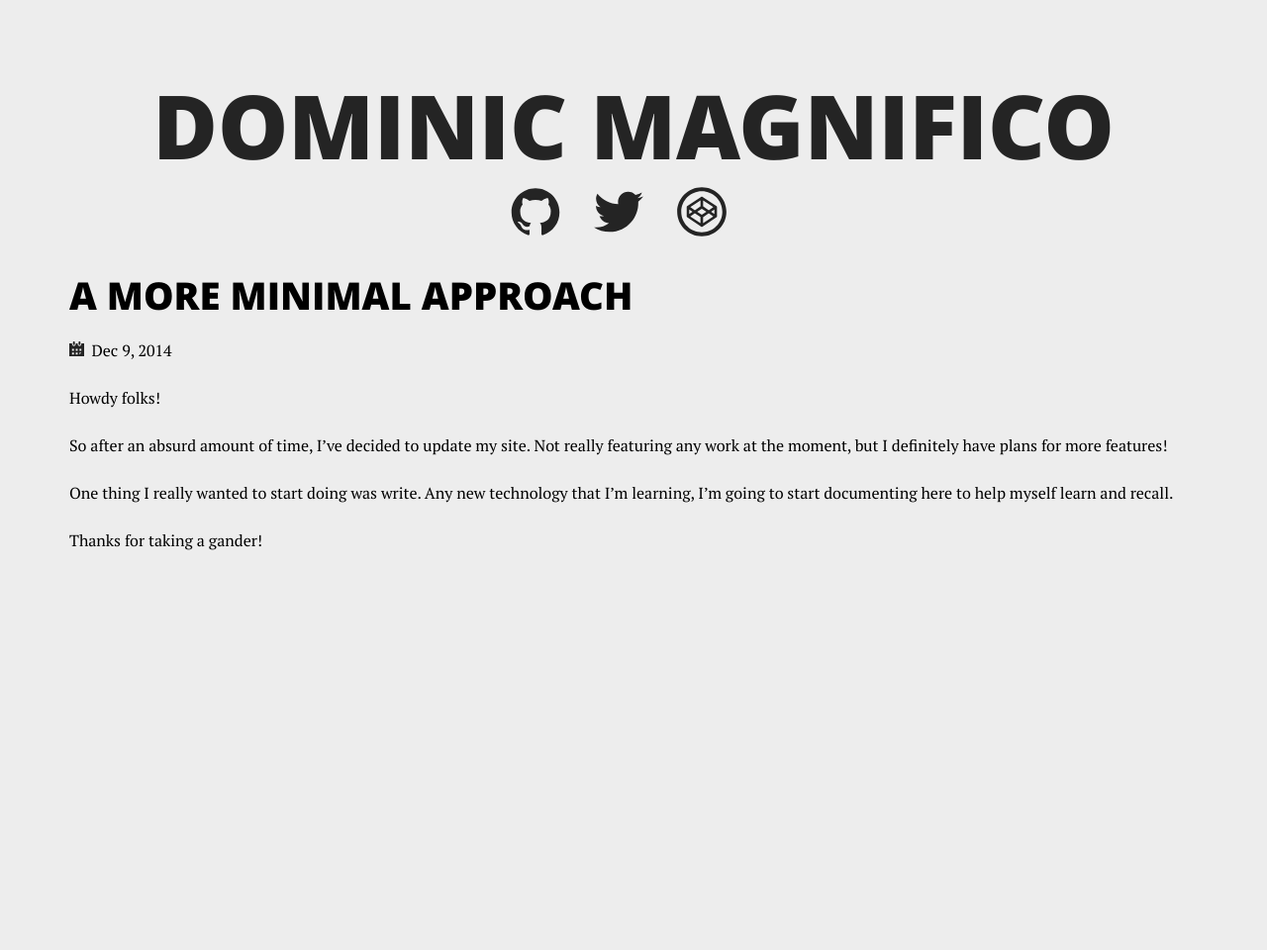
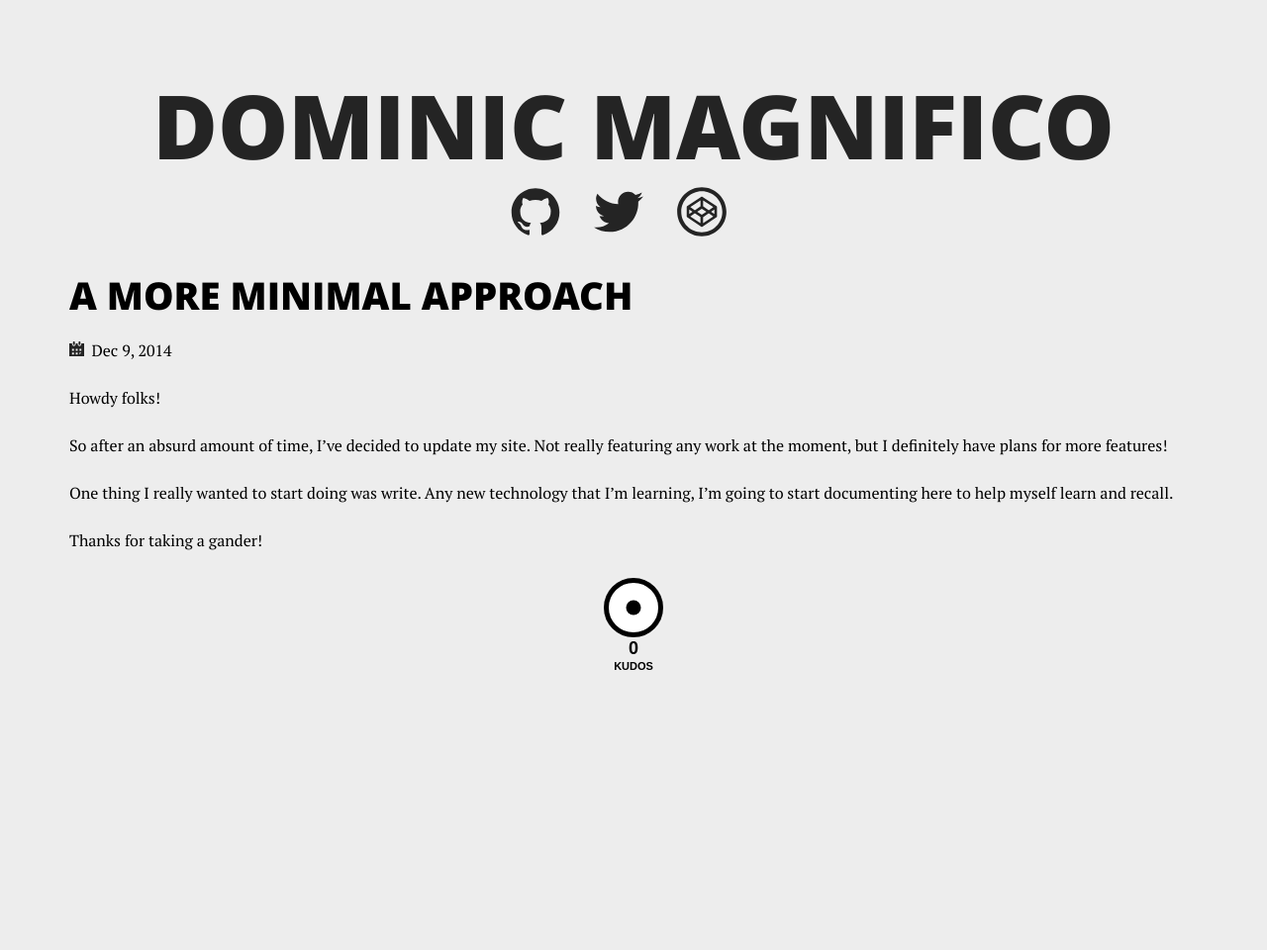
Before and after one commit to magnificode/dommagnifi.co, a Jekyll site: the page built from _posts/2014-12-09-a-more-minimal-approach.markdown, in a window 1280 px wide. Shown: the whole page at 99% size. Built offline with Jekyll 4.4.1, drawn with Linux system fonts in a browser that asks for light colours; nearby versions of some CDN libraries; comment, search, counter and statistics services are not loaded.

Commit message:
Add kudos to posts

```diff
--- a/_includes/head.html
+++ b/_includes/head.html
@@ -46,11 +46,12 @@
   <title>{% if page.title %}{{ page.title }}{% else %}{{ site.title }}{% endif %}</title>
 
   <link rel="stylesheet" href="{{ "/css/main.css" | prepend: site.baseurl }}">
+  <link rel="stylesheet" href="{{ "/css/kudos.css" | prepend: site.baseurl }}">
   <link rel="canonical" href="{{ page.url | replace:'index.html','' | prepend: site.baseurl | prepend: site.url }}">
   <link rel="alternate" type="application/atom+xml" title="{{ site.title }}" href="{{ "/feed.xml" | prepend: site.baseurl | prepend: site.url }}" />
 
   <script>
-	  (function(i,s,o,g,r,a,m){i['GoogleAnalyticsObject']=r;i[r]=i[r]||function(){
+	  (function(i,s,o,g,r,a,m){i['GoogleAnalyticsOb  ect']=r;i[r]=i[r]||function(){
 	  (i[r].q=i[r].q||[]).push(arguments)},i[r].l=1*new Date();a=s.createElement(o),
 	  m=s.getElementsByTagName(o)[0];a.async=1;a.src=g;m.parentNode.insertBefore(a,m)
 	  })(window,document,'script','//www.google-analytics.com/analytics.js','ga');
--- a/_layouts/default.html
+++ b/_layouts/default.html
@@ -16,5 +16,54 @@
     {% include footer.html %}
 
   </body>
-
+<script type="text/javascript" src="http://code.jquery.com/jquery-1.11.3.min.js"></script>
+<script type="text/javascript" src="https://cdnjs.cloudflare.com/ajax/libs/jquery-cookie/1.4.1/jquery.cookie.min.js"></script>
+<script type="text/javascript" src="{{ "/js/kudos.js" | prepend: site.baseurl }}"></script>
+<script type="text/javascript">
+      // needs to be a string for jquery.cookie
+      var postId = '1';
+      $(function()
+      {
+        // initialize kudos
+        $("figure.kudoable").kudoable();
+        // check to see if user has already kudod
+        // fyi cookies do not work when you are viewing this as a file
+        if($.cookie(postId) == 'true') {
+          // make kudo already kudod
+          $("figure.kudoable").removeClass("animate").addClass("complete");
+          // your server would take care of the proper kudos count, but because this is a
+          // static page, we need to set it here so it doesn't become -1 when you remove
+          // the kudos after a reload
+          $(".num").html(1);
+        }
+        // when kudoing
+        $("figure.kudo").bind("kudo:active", function(e)
+        {
+          console.log("kudoing active");
+        });
+        // when not kudoing
+        $("figure.kudo").bind("kudo:inactive", function(e)
+        {
+          console.log("kudoing inactive");
+        });
+        // after kudo'd
+        $("figure.kudo").bind("kudo:added", function(e)
+        {
+          var element = $(this);
+          // ajax'y stuff or whatever you want
+          console.log("Kodo'd:", element.data('id'), ":)");
+          // set cookie so user cannot kudo again for 7 days
+          $.cookie(postId, 'true', { expires: 7 });
+        });
+        // after removing a kudo
+        $("figure.kudo").bind("kudo:removed", function(e)
+        {
+          var element = $(this);
+          // ajax'y stuff or whatever you want
+          console.log("Un-Kudo'd:", element.data('id'), ":(");
+          // remove cookie
+          $.removeCookie(postId);
+        });
+      });
+    </script>
 </html>
--- a/_layouts/post.html
+++ b/_layouts/post.html
@@ -10,6 +10,15 @@ layout: default
 
 	  <article class="post-content">
 	    {{ content }}
+                <figure class="kudo kudoable" data-id="1">
+                    <a class="kudobject">
+                        <div class="opening"><div class="circle">&nbsp;</div></div>
+                    </a>
+                    <a href="#kudo" class="count">
+                        <span class="num">0</span>
+                        <span class="txt">Kudos</span>
+                    </a>
+                </figure>
 	  </article>
   </div>
 
--- /dev/null
+++ b/css/kudos.css
@@ -0,0 +1,172 @@
+p.count{
+    display: block;
+}
+div.opening{
+    background-color:#fff;
+    width:50px;
+    height:50px;
+    border-radius:50%;
+    margin:0 auto;
+    border:5px solid #000;
+    position:relative}
+div.opening div.circle{
+    background-color:#000;
+    width:50px;
+    height:50px;
+    margin-left:-25px;
+    margin-top:-25px;
+    border-radius:50%;
+    position:absolute;
+    top:50%;
+    left:50%;
+    transition-property: transform,background-color;
+    transition-duration: 1s;
+    transition-timing-function: ease-out;
+    transform: scale(0.3);
+    transition-style: preserve-3d;
+    -webkit-transition-property: -webkit-transform,background-color;
+    -webkit-transition-duration:1s;
+    -webkit-transition-timing-function:ease-out;
+    -webkit-transform: scale(0.3);
+    -webkit-transform-style: preserve-3d;
+    -moz-transition-property: -moz-transform,color;
+    -moz-transition-duration:1s;
+    -moz-transition-timing-function:ease-out;
+    -moz-transform: scale(0.3);
+    -moz-transform-style: preserve-3d;
+    backface-visibility: visible;
+    -webkit-backface-visibility: visible;
+    -moz-backface-visibility: visible;
+}
+
+figure{
+    display:block;
+    position:relative;
+    margin:0 auto;
+    left:auto;
+    top:auto;
+    margin-top:20px;
+}
+figure.kudo{
+    text-align:center;
+}
+/*figure.kudo article a.kudobject p{text-align:center;display:block;margin:0;padding:0;line-height:50px;width:auto;height:auto}*/
+
+.kudo.complete a.kudobject div.opening div.circle{
+    background-image: url(images/heart_60x60.png);
+    background-position: center;
+    background-repeat: no-repeat;
+    background-color: #000;
+    background-size:80%;
+    -moz-background-size:80%;
+}
+a.count {
+    text-decoration: none;
+}
+a.count span {
+    width:auto;
+    text-transform:uppercase;
+    font-family:"freight-sans-pro",sans-serif;
+    margin-top:5px;
+    color:#000;
+    font-weight:800;
+    display:block;
+    line-height: 13px;
+    margin-top:5px;
+}
+a.count span.num {
+    font-size: 18px;
+}
+a.count span.txt {
+    font-size: 11px;
+}
+a.count p span.dont-move{
+    font-size:18px;
+    text-transform:none;
+    line-height:22px;
+    width:200px;
+    margin-left:-50px;
+    margin-top:8px;
+    letter-spacing:0;
+}
+a.kudobject{
+    display: block;
+    cursor: pointer;
+}
+
+.kudo.active a.kudobject div.opening div.circle{
+    transform: scale(1.1);
+    -webkit-transform: scale(1.1);
+    -moz-transform: scale(1.1);
+    background:rgba(0,0,0,0.7)
+}
+
+.kudo.complete a.kudobject div.opening div.circle{
+    transition-property: none;
+    animation: bounce 1s;
+    animation-iteration-count: 1;
+    transform: scale(0.85);
+    -webkit-transition-property: none;
+    -webkit-animation: bounce 1s;
+    -webkit-animation-iteration-count: 1;
+    -webkit-transform: scale(0.85);
+    -moz-transition-property: none;
+    -moz-animation: bounce 1s;
+    -moz-animation-iteration-count: 1;
+    -moz-transform: scale(0.85);
+}
+
+@keyframes bounce {
+  0% {
+    transform: scale(1.1);
+    background-color: #000;
+    opacity: 1;
+  }
+  50% {
+    transform: scale(1.6);
+    opacity: .7;
+    background-color: #000;
+  }
+  60% {
+    transform: scale(0.6);
+    opacity: 1;
+  }
+  80% { transform: scale(0.95) }
+  100% { transform: scale(0.85) }
+}
+@-webkit-keyframes bounce {
+  0% {
+    -webkit-transform: scale(1.1);
+    background-color: #000;
+    opacity: 1;
+  }
+  50% {
+    -webkit-transform: scale(1.6);
+    opacity: .7;
+    background-color: #000;
+  }
+  60% {
+    -webkit-transform: scale(0.6);
+    opacity: 1;
+    }
+  80% { -webkit-transform: scale(0.95) }
+  100% { -webkit-transform: scale(0.85) }
+}
+@-moz-keyframes bounce {
+  0% {
+    -moz-transform: scale(1.1);
+    background-color: #000;
+    opacity: 1;
+  }
+  50% {
+    -moz-transform: scale(1.6);
+    opacity: .7;
+    background-color: #000;
+  }
+  60% {
+    -moz-transform: scale(0.6);
+    opacity: 1;
+  }
+  80% { -moz-transform: scale(0.95) }
+  100% { -moz-transform: scale(0.85) }
+}
--- /dev/null
+++ b/js/kudos.js
@@ -0,0 +1,96 @@
+// Generated by CoffeeScript 1.6.2
+(function() {
+  var Kudoable,
+    __bind = function(fn, me){ return function(){ return fn.apply(me, arguments); }; };
+
+  Kudoable = (function() {
+    function Kudoable(element) {
+      this.element = element;
+      this.unkudo = __bind(this.unkudo, this);
+      this.complete = __bind(this.complete, this);
+      this.end = __bind(this.end, this);
+      this.start = __bind(this.start, this);
+      this.bindEvents();
+      this.counter = $('.count .num', this.element);
+      this.element.data('kudoable', this);
+    }
+
+    Kudoable.prototype.bindEvents = function() {
+      this.element.mouseenter(this.start);
+      this.element.mouseleave(this.end);
+      this.element.click(this.unkudo);
+      $(this.element).on('touchstart', this.element, this.start);
+      return $(this.element).on('touchend', this.element, this.end);
+    };
+
+    Kudoable.prototype.isKudoable = function() {
+      return this.element.hasClass('kudoable');
+    };
+
+    Kudoable.prototype.isKudod = function() {
+      return this.element.hasClass('complete');
+    };
+
+    Kudoable.prototype.start = function() {
+      if (this.isKudoable() && !this.isKudod()) {
+        this.element.trigger('kudo:active');
+        this.element.addClass('active');
+        return this.timer = setTimeout(this.complete, 700);
+      }
+    };
+
+    Kudoable.prototype.end = function() {
+      if (this.isKudoable() && !this.isKudod()) {
+        this.element.trigger('kudo:inactive');
+        this.element.removeClass('active');
+        if (this.timer != null) {
+          return clearTimeout(this.timer);
+        }
+      }
+    };
+
+    Kudoable.prototype.complete = function() {
+      this.end();
+      this.incrementCount();
+      this.element.addClass('complete');
+      return this.element.trigger('kudo:added');
+    };
+
+    Kudoable.prototype.unkudo = function(event) {
+      event.preventDefault();
+      if (this.isKudod()) {
+        this.decrementCount();
+        this.element.removeClass('complete');
+        return this.element.trigger('kudo:removed');
+      }
+    };
+
+    Kudoable.prototype.setCount = function(count) {
+      return this.counter.html(count);
+    };
+
+    Kudoable.prototype.currentCount = function() {
+      return parseInt(this.counter.html());
+    };
+
+    Kudoable.prototype.incrementCount = function() {
+      return this.setCount(this.currentCount() + 1);
+    };
+
+    Kudoable.prototype.decrementCount = function() {
+      return this.setCount(this.currentCount() - 1);
+    };
+
+    return Kudoable;
+
+  })();
+
+  jQuery(function($) {
+    return $.fn.kudoable = function() {
+      return this.each(function() {
+        return new Kudoable($(this));
+      });
+    };
+  });
+
+}).call(this);
```
Also changed, not shown: 9 other files.
